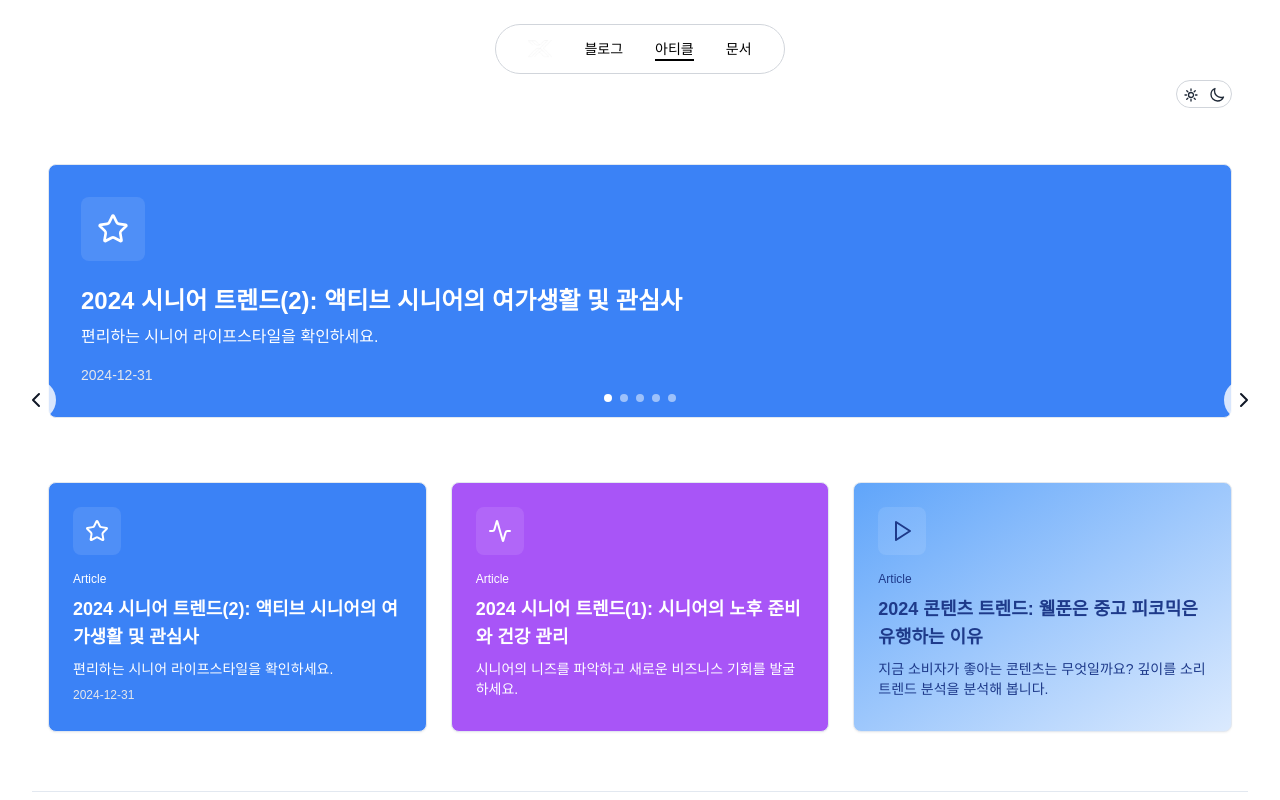
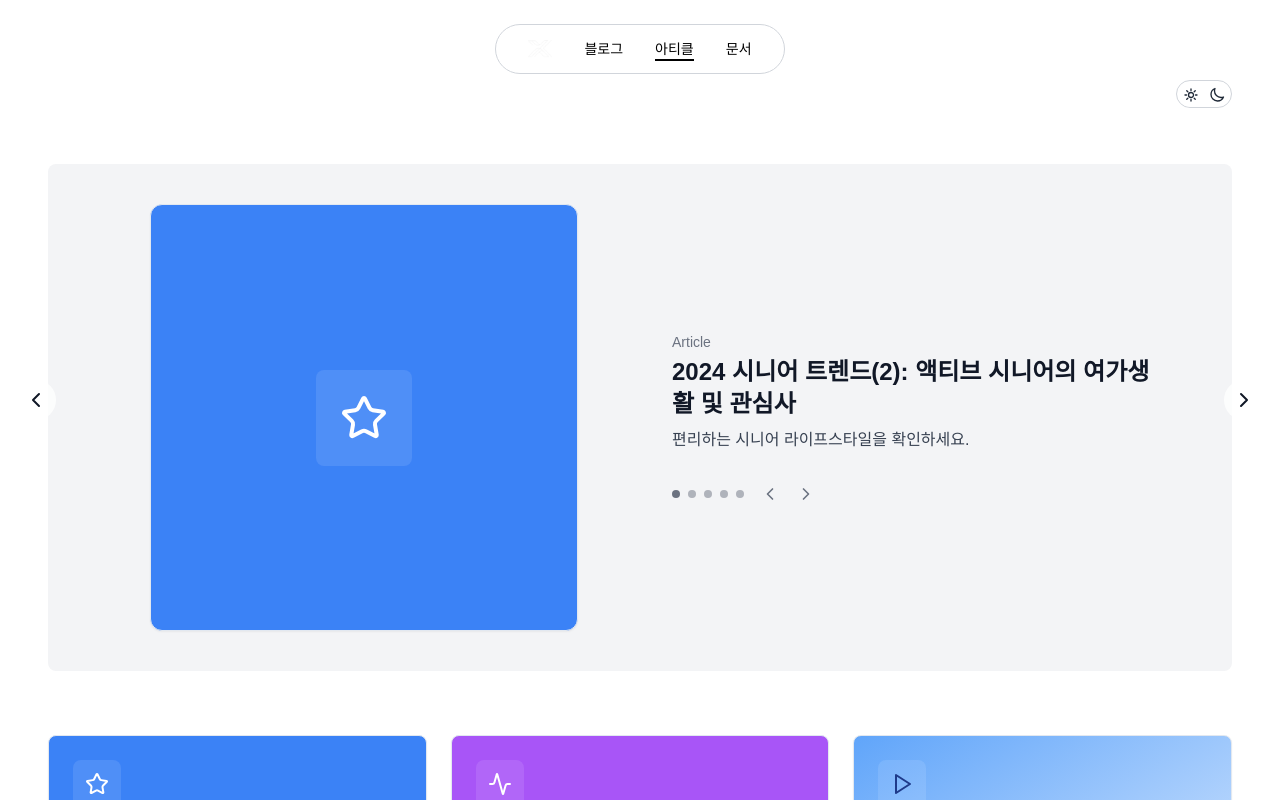
Before and after one commit to gdkds12/myblog, a Next.js app: page /articles in a window 1280 px wide. Shown: the top 800 px of the page. Built offline with nearby package versions, Linux system fonts and the light colour scheme; a web font is replaced by a local one.

Commit message:
article added

```diff
--- a/app/components/ArticleGrid.tsx
+++ b/app/components/ArticleGrid.tsx
@@ -9,7 +9,7 @@ interface ArticleGridProps {
 const ArticleGrid = ({ theme }: ArticleGridProps) => {
   return (
     <div className="grid grid-cols-1 md:grid-cols-3 gap-6">
-          <Card className={`bg-blue-500 dark:bg-blue-700 text-white dark:text-gray-100`}>
+          <Card className={`bg-blue-500 dark:bg-blue-700 text-white dark:text-gray-100 aspect-video`}>
             <CardContent className="p-6">
               <div className="mb-4 w-12 h-12 bg-white/10 dark:bg-white/20 rounded-lg flex items-center justify-center">
                 <Star className="w-6 h-6 text-white" />
@@ -17,11 +17,11 @@ const ArticleGrid = ({ theme }: ArticleGridProps) => {
               <p className="text-xs mb-2">Article</p>
               <h3 className="text-lg font-semibold mb-2">2024 시니어 트렌드(2): 액티브 시니어의 여가생활 및 관심사</h3>
               <p className="text-white dark:text-gray-100 text-sm mb-2">편리하는 시니어 라이프스타일을 확인하세요.</p>
-              <p className="text-xs text-gray-200 dark:text-gray-300">2024-12-31</p>
+              {/* 날짜 표시 제거 */}
             </CardContent>
           </Card>
 
-          <Card className={`bg-purple-500 dark:bg-purple-700 text-white dark:text-gray-100`}>
+          <Card className={`bg-purple-500 dark:bg-purple-700 text-white dark:text-gray-100 aspect-video`}>
             <CardContent className="p-6">
               <div className="mb-4 w-12 h-12 bg-white/10 dark:bg-white/20 rounded-lg flex items-center justify-center">
                 <Activity className="w-6 h-6 text-white" />
@@ -29,17 +29,19 @@ const ArticleGrid = ({ theme }: ArticleGridProps) => {
               <p className="text-xs mb-2">Article</p>
               <h3 className="text-lg font-semibold mb-2">2024 시니어 트렌드(1): 시니어의 노후 준비와 건강 관리</h3>
               <p className="text-white dark:text-gray-100 text-sm mb-2">시니어의 니즈를 파악하고 새로운 비즈니스 기회를 발굴하세요.</p>
+              {/* 날짜 표시 제거 */}
             </CardContent>
           </Card>
 
-          <Card className={`bg-gradient-to-br from-blue-400 to-blue-100 dark:from-blue-600 dark:to-blue-800 text-blue-900 dark:text-white`}>
+          <Card className={`bg-gradient-to-br from-blue-400 to-blue-100 dark:from-blue-600 dark:to-blue-800 text-blue-900 dark:text-white aspect-video`}>
             <CardContent className="p-6">
               <div className="mb-4 w-12 h-12 bg-white/10 dark:bg-white/20 rounded-lg flex items-center justify-center">
                 <Play className={`w-6 h-6 text-blue-900 dark:text-white`} />
               </div>
               <p className="text-xs mb-2">Article</p>
               <h3 className="text-lg font-semibold mb-2">2024 콘텐츠 트렌드: 웰푼은 중고 피코믹은 유행하는 이유</h3>
-              <p className="text-sm mb-2">지금 소비자가 좋아는 콘텐츠는 무엇일까요? 깊이를 소리 트렌드 분석을 분석해 봅니다.</p>
+              <p className="text-sm mb-2">지금 소비자가 좋아는 콘텐츠는 무엇일까요?</p>
+              {/* 날짜 표시 제거 */}
             </CardContent>
           </Card>
         </div>
--- a/app/components/ArticleHero.tsx
+++ b/app/components/ArticleHero.tsx
@@ -1,6 +1,7 @@
 // /app/components/ArticleHero.tsx
 import { Card, CardContent } from "@/components/ui/card";
 import { Star } from 'lucide-react';
+import { ChevronLeft, ChevronRight } from 'lucide-react';
 
 interface ArticleHeroProps {
   theme: string
@@ -9,32 +10,52 @@ interface ArticleHeroProps {
 const ArticleHero = ({ theme }: ArticleHeroProps) => {
   return (
     <div className="relative">
-        <div className="overflow-hidden rounded-lg">
-            <Card className={`bg-blue-500 dark:bg-blue-700 text-white dark:text-gray-100`}>
-                <CardContent className="p-8">
-                    <div className="mb-6 w-16 h-16 bg-white/10 dark:bg-white/20 rounded-lg flex items-center justify-center">
-                        <Star className="w-8 h-8 text-white" />
+        {/* 21:9 비율 컨테이너 및 배경 추가 */}
+        <div className="aspect-[21/9] overflow-hidden rounded-lg flex bg-gray-100 dark:bg-gray-900 p-10">
+            {/* 카드 컨테이너 */}
+            <div className="w-1/2 flex items-center justify-center relative h-full">
+                <Card className={`bg-blue-500 dark:bg-blue-700 text-white dark:text-gray-100 aspect-square h-full rounded-xl`}>
+                    <CardContent className="p-0 h-full flex items-center justify-center">
+                        <div className="flex flex-col items-center justify-center">
+                            <div className="w-24 h-24 bg-white/10 dark:bg-white/20 rounded-lg flex items-center justify-center">
+                                <Star className="w-12 h-12 text-white" />
                             </div>
+                        </div>
+                    </CardContent>
+                </Card>
+            </div>
+            {/* 내용과 슬라이드 컨트롤 컨테이너 */}
+            <div className="w-1/2 flex flex-col justify-center p-8">
+                <div className="flex flex-col items-start">
+                    <span className="text-sm text-gray-500 dark:text-gray-400 mb-1">Article</span>
                     <h2 className="text-2xl font-bold mb-2">
                         2024 시니어 트렌드(2): 액티브 시니어의 여가생활 및 관심사
                     </h2>
-                    <p className="text-white dark:text-gray-100 mb-4">
+                    <p className="text-gray-700 dark:text-gray-300 mb-4">
                         편리하는 시니어 라이프스타일을 확인하세요.
                     </p>
-                    <p className="text-gray-200 dark:text-gray-300 text-sm">2024-12-31</p>
-                </CardContent>
-            </Card>
                 </div>
-
-    {/* Carousel Controls */}
-        <div className="absolute bottom-4 left-1/2 -translate-x-1/2 flex items-center space-x-2">
+                {/* 슬라이드 컨트롤 */}
+                <div className="flex items-center mt-4"> {/* justify-between 삭제 */}
+                  <div className="flex items-center space-x-2 mr-4"> {/* 슬라이드 표시, 오른쪽 여백 추가 */}
                     {[0, 1, 2, 3, 4].map((dot) => (
                       <button
                         key={dot}
-                    className={`w-2 h-2 rounded-full ${dot === 0 ? 'bg-white' : 'bg-white/50 dark:bg-gray-500 dark:bg-opacity-50'}`}
+                        className={`w-2 h-2 rounded-full ${dot === 0 ? 'bg-gray-500' : 'bg-gray-500/50 dark:bg-gray-500 dark:bg-opacity-50'}`}
                         aria-label={`Go to slide ${dot + 1}`}
                       />
                     ))}
+                  </div>
+                  <div className="flex items-center space-x-4"> {/* 버튼 간격 넓힘 */}
+                    <button aria-label="Previous slide">
+                      <ChevronLeft className="w-5 h-5 text-gray-500 dark:text-gray-400" />
+                    </button>
+                    <button aria-label="Next slide">
+                      <ChevronRight className="w-5 h-5 text-gray-500 dark:text-gray-400" />
+                    </button>
+                  </div>
+                </div>
+            </div>
         </div>
     </div>
   );
```
Lines whose indentation alone changed are shown as unchanged.
